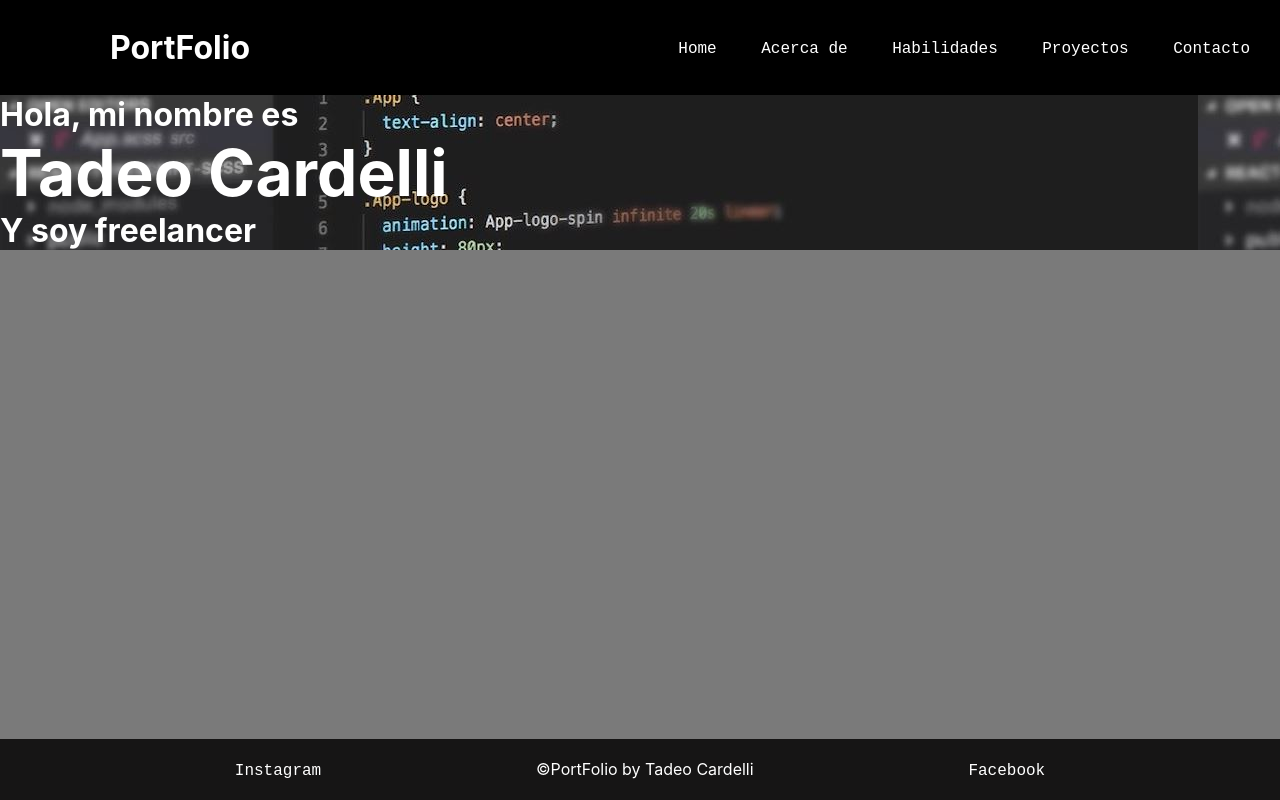
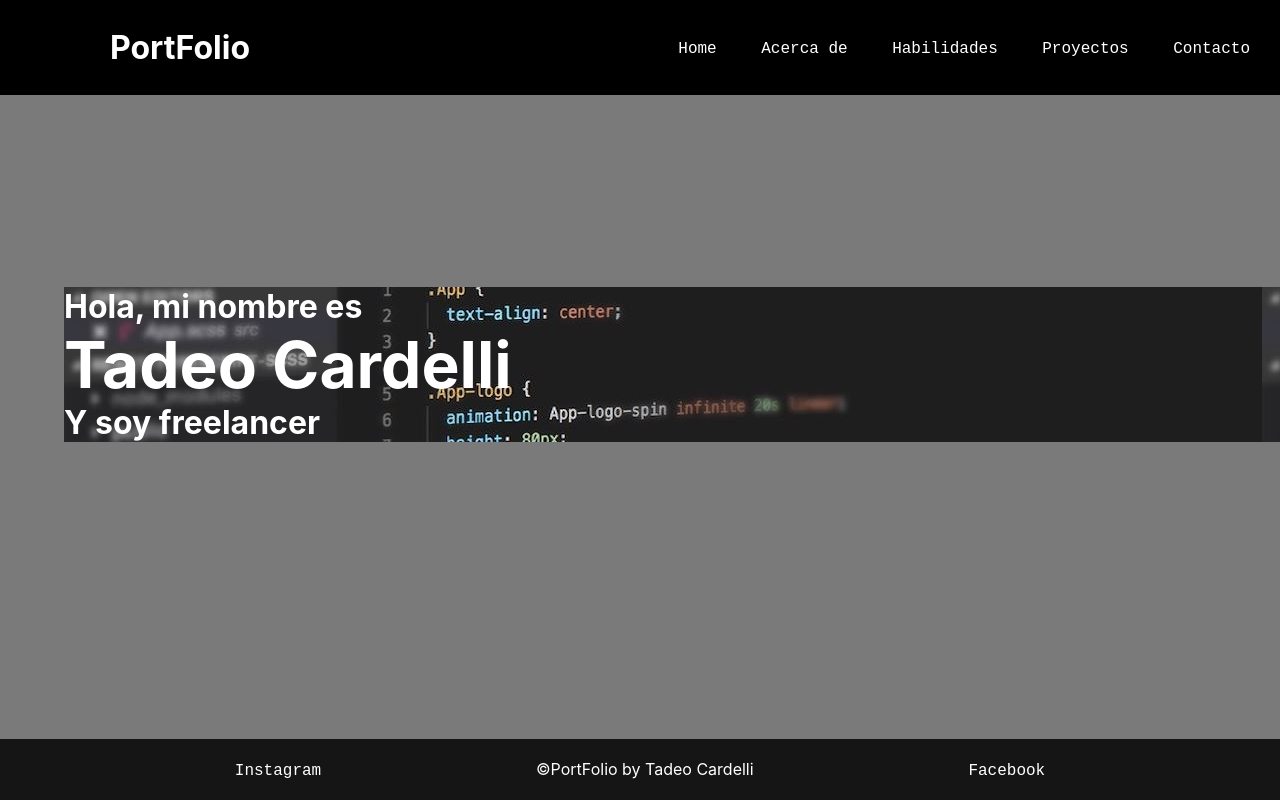
Before and after one commit to Tade-Cardelli/PortFolio, a plain HTML site: page index.html in a window 1280 px wide. Drawn offline with nearby package versions, Linux system fonts and the light colour scheme.

Commit message:
animaciones-tuki

```diff
--- a/style.css
+++ b/style.css
@@ -214,6 +214,11 @@ footer{
     color: #fff
 }
 
+.animate__fadeInLeft{
+    margin-top: 15%;
+    margin-left: 5%;
+}
+
 
 
 
```
